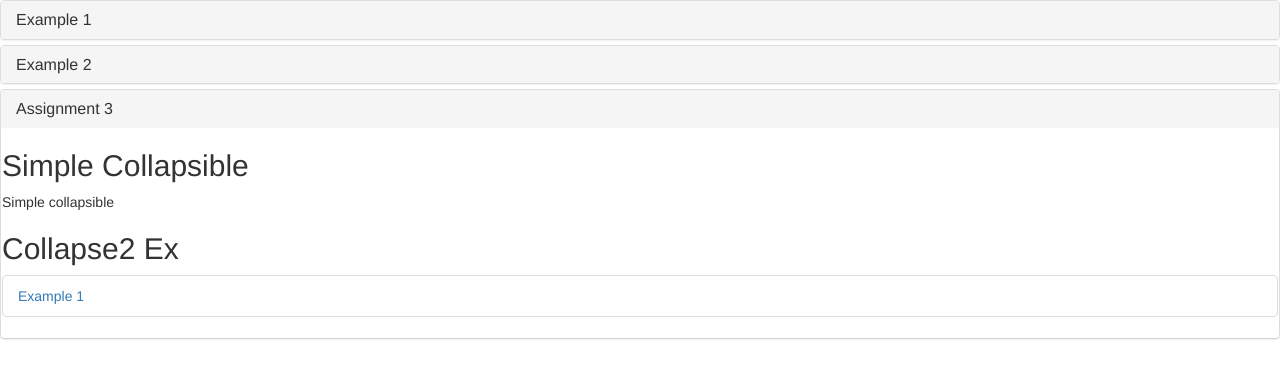
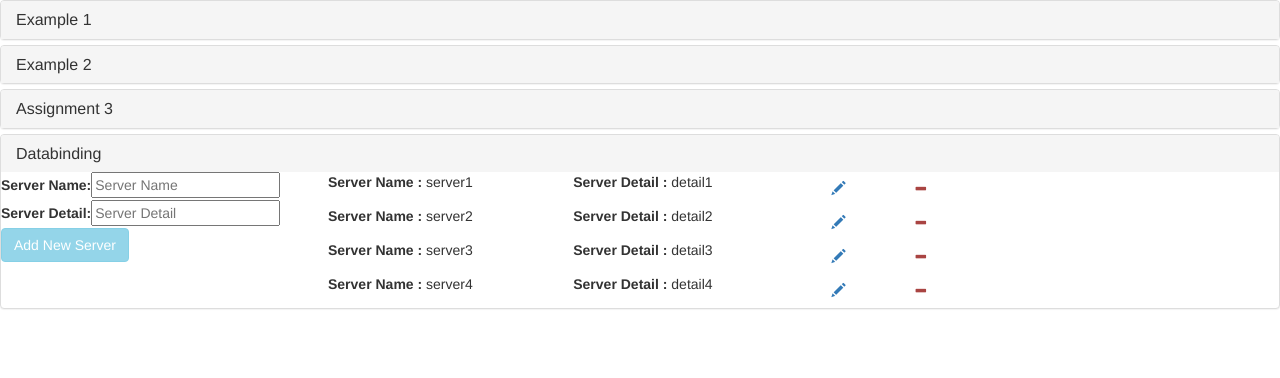
Before and after one commit to singhavneesh18/my-first-app, an Angular app: page / in a window 1280 px wide. Shown: the top 378 px of the page. Built offline with nearby package versions, Linux system fonts and the light colour scheme.

Commit message:
Added databinding example part-1

```diff
--- a/src/app/app.component.html
+++ b/src/app/app.component.html
@@ -28,8 +28,19 @@
                 <a href="#ex3" data-toggle="collapse" data-parent="#toggle_group">Assignment 3</a>
             </h4>
         </div>
-        <div class="panel panel-collape in" id="ex3">
+        <div class="panel-collape collapse" id="ex3">
             <app-databinding2></app-databinding2>
         </div>
     </div>
+    <div class="panel panel-default">
+        <div class="panel-heading">
+            <h4 class="panel-title">
+                <a href="#ex4" data-toggle="collapse" data-parent="#toggle_group">Databinding</a>
+            </h4>
+        </div>
+        <div class="panel-collape in" id="ex4">
+            <app-parent></app-parent>
+        </div>
+    </div>
+
 </div>
--- /dev/null
+++ b/src/app/databinding/parent/parent.component.html
@@ -0,0 +1,8 @@
+<div class="row">
+    <div class="col-md-3">
+        <app-server-detail (onAddServer)="addServer($event)"></app-server-detail>
+    </div>
+    <div class="col-md-9">
+        <app-server-list [serverList]= "servers" (deleteServer)="deleteServer($event)"></app-server-list>
+    </div>
+</div>
--- /dev/null
+++ b/src/app/databinding/parent/parent.component.ts
@@ -0,0 +1,28 @@
+import { Component, OnInit } from '@angular/core';
+import { Server } from '../server.model';
+
+@Component({
+  selector: 'app-parent',
+  templateUrl: './parent.component.html',
+  styleUrls: ['./parent.component.css']
+})
+export class ParentComponent implements OnInit {
+  servers: Server[] = [
+    new Server('server1', 'detail1'), new Server('server2', 'detail2'),
+    new Server('server3', 'detail3'),new Server('server4', 'detail4'),
+  ];
+
+  constructor() { }
+
+  ngOnInit(): void {
+  }
+
+  addServer(server: Server) {
+    this.servers.push(server);
+  }
+
+  deleteServer(serverIndex: number) {
+    this.servers.splice(serverIndex, 1);
+  }
+
+}
--- /dev/null
+++ b/src/app/databinding/parent/server-detail/server-detail.component.html
@@ -0,0 +1,5 @@
+<label for="name">Server Name:</label>
+    <input type="text" #serverName placeholder="Server Name" (input)="checkBtnStatus(serverName, serverDetail)"><br>
+<label for="detail">Server Detail:</label>
+    <input type="text" #serverDetail placeholder="Server Detail" (input)="checkBtnStatus(serverName, serverDetail)"><br>
+<button class="btn btn-info" [disabled]="serverButtonDisabled" (click)="addServer(serverName, serverDetail)"> {{serverButtonDesc}} </button>
--- /dev/null
+++ b/src/app/databinding/parent/server-detail/server-detail.component.ts
@@ -0,0 +1,33 @@
+import { Component, EventEmitter, OnInit, Output } from '@angular/core';
+import { Server } from '../../server.model';
+
+@Component({
+  selector: 'app-server-detail',
+  templateUrl: './server-detail.component.html',
+  styleUrls: ['./server-detail.component.css']
+})
+export class ServerDetailComponent implements OnInit {
+
+  @Output() onAddServer: EventEmitter<Server> = new EventEmitter();
+
+  serverButtonDesc: string = 'Add New Server';
+  serverButtonDisabled: boolean = true;
+
+  constructor() { }
+
+  ngOnInit(): void {
+  }
+
+  addServer(serverName: HTMLInputElement, serverDetail: HTMLInputElement) {
+    this.onAddServer.emit(new Server(serverName.value, serverDetail.value));
+    serverName.value = '';
+    serverDetail.value = '';
+    this.serverButtonDisabled = true;
+  }
+
+  checkBtnStatus(serverName: HTMLInputElement, serverDetail: HTMLInputElement) {
+    console.log('serverName: ', serverName.value, ' serverDetail: ', serverDetail.value);
+    this.serverButtonDisabled = (serverName.value.length == 0 || serverDetail.value.length == 0) ? true : false;
+   }
+
+}
--- /dev/null
+++ b/src/app/databinding/parent/server-list/server-list.component.html
@@ -0,0 +1,6 @@
+<div class="row" *ngFor="let server of servers; let i= index">
+    <div class="col-md-3"><label for="serverName">Server Name : </label>&nbsp;{{server.serverName}}</div>
+    <div class="col-md-3"><label for="serverDetail">Server Detail : </label>&nbsp;{{server.serverDetail}}</div>
+    <div class="col-md-1"><button class="btn btn-link"><span class="glyphicon glyphicon-pencil text-primary"></span></button></div>
+    <div class="col-md-1"><button class="btn btn-link" (click)="deleteServer.emit(i)"><span class="glyphicon glyphicon-minus text-danger"></span></button></div>
+</div>
--- /dev/null
+++ b/src/app/databinding/parent/server-list/server-list.component.ts
@@ -0,0 +1,22 @@
+import { Component, Input, OnInit, Output, EventEmitter } from '@angular/core';
+import { Server } from '../../server.model';
+
+@Component({
+  selector: 'app-server-list',
+  templateUrl: './server-list.component.html',
+  styleUrls: ['./server-list.component.css']
+})
+export class ServerListComponent implements OnInit {
+
+  @Input('serverList') servers: Server[] = [];
+
+  @Output('deleteServer') deleteServer: EventEmitter<number> = new EventEmitter();
+
+  constructor() { }
+
+  ngOnInit(): void {
+  }
+
+
+
+}
--- /dev/null
+++ b/src/app/databinding/server.model.ts
@@ -0,0 +1,4 @@
+
+export class Server {
+    constructor(public serverName: string, public serverDetail: string) { }
+}
```
Also changed, not shown: src/app/app.module.ts (+7 -1 lines), src/app/databinding/parent/parent.component.css (added), src/app/databinding/parent/server-detail/server-detail.component.css (added), src/app/databinding/parent/server-list/server-list.component.css (added).
